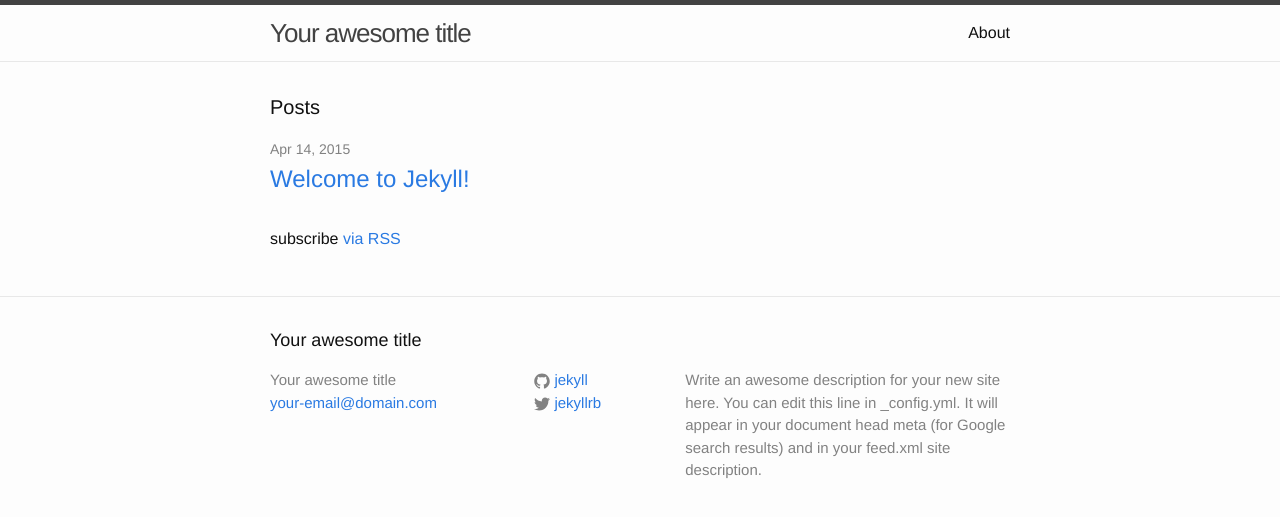
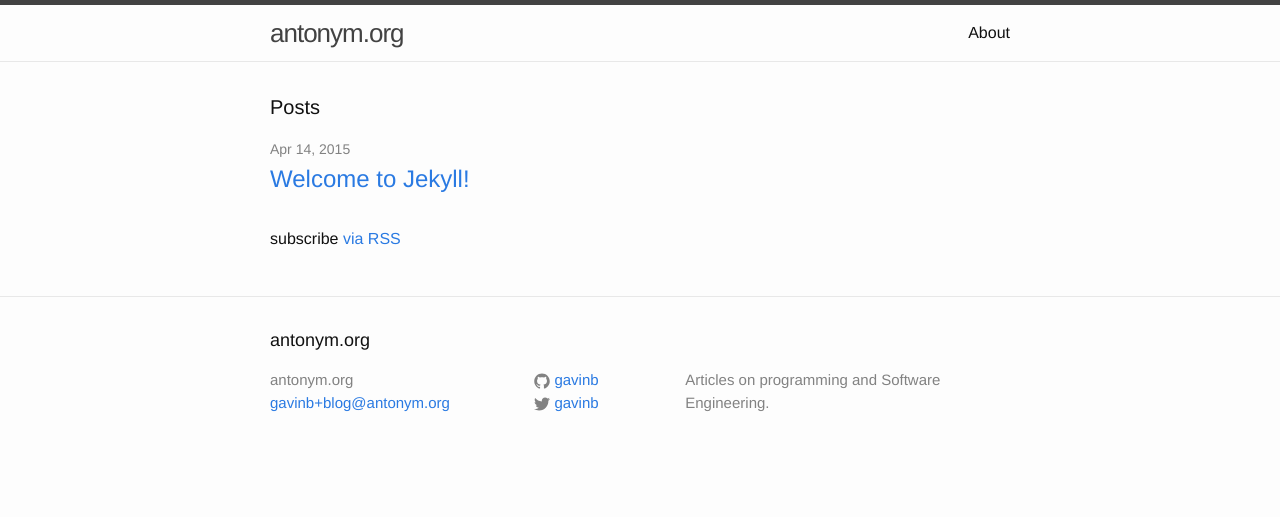
Before and after one commit to gavinb/gavinb.github.io, a Jekyll site: the page built from index.html, in a window 1280 px wide. Shown: the top 517 px of the page. Built offline with Jekyll 4.4.1, drawn with Linux system fonts in a browser that asks for light colours.

Commit message:
Update site config

```diff
--- a/_config.yml
+++ b/_config.yml
@@ -1,14 +1,13 @@
 # Site settings
-title: Your awesome title
-email: your-email@domain.com
+title: antonym.org
+email: gavinb+blog@antonym.org
 description: > # this means to ignore newlines until "baseurl:"
-  Write an awesome description for your new site here. You can edit this
-  line in _config.yml. It will appear in your document head meta (for
-  Google search results) and in your feed.xml site description.
+  Articles on programming and Software Engineering.
 baseurl: "" # the subpath of your site, e.g. /blog/
-url: "http://yourdomain.com" # the base hostname & protocol for your site
-twitter_username: jekyllrb
-github_username:  jekyll
+url: "http://antonym.org" # the base hostname & protocol for your site
+twitter_username: gavinb
+github_username:  gavinb
 
 # Build settings
 markdown: kramdown
+highlight: pygments
```
